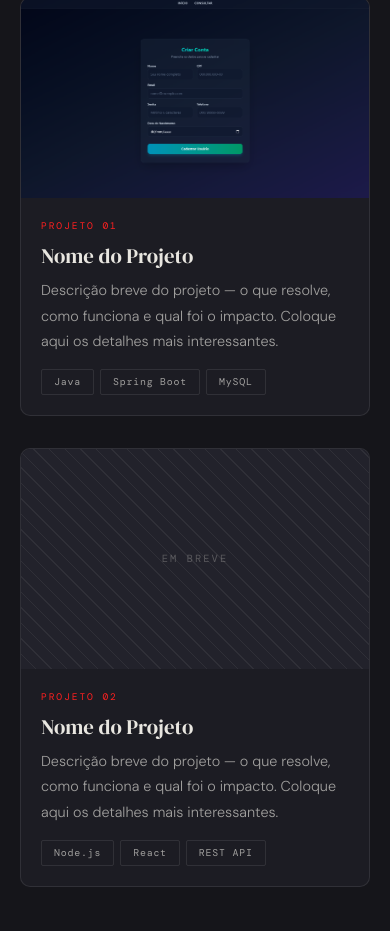
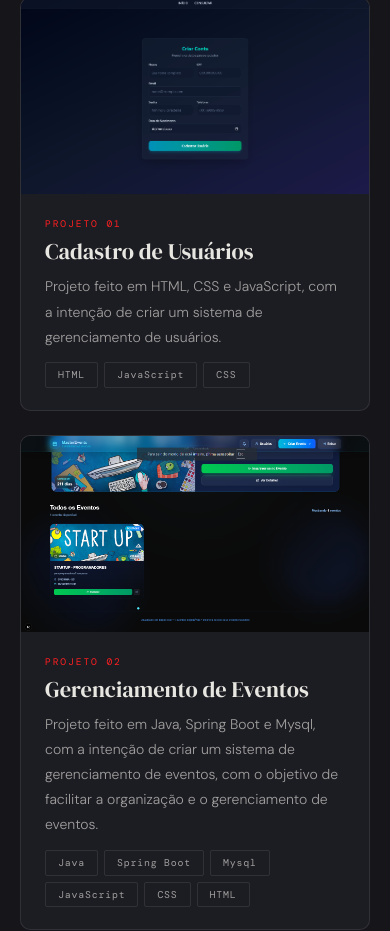
Before and after one commit to eloureir/meu-portfolio, a plain HTML site: page index.html in a window 390 px wide. Shown: the part 2813-3744 px from the top of the page. Drawn offline with nearby package versions, Linux system fonts and the light colour scheme; a web font is replaced by a local one.

Commit message:
Add project cards and update styles in index.html

```diff
--- a/index.html
+++ b/index.html
@@ -228,6 +228,114 @@ footer{border-top:1px solid var(--line2);padding:28px 48px;display:flex;align-it
 #mobile-nav a{display:block;padding:14px 28px;font-family:var(--mono);font-size:.78rem;color:var(--muted);letter-spacing:.12em;text-transform:uppercase;border-bottom:1px solid var(--line2);transition:color .15s,background .15s;}
 #mobile-nav a:hover{color:var(--accent);background:rgba(255,32,32,.04);}
 
+/* ===================== PROJECTS ===================== */
+.projects-grid{
+  display:grid;
+  grid-template-columns:1fr 1fr;
+  gap:24px;
+}
+
+.proj-card{
+  display:flex;
+  flex-direction:column;
+  background:var(--bg2);
+  border:1px solid var(--line);
+  border-radius:10px;
+  overflow:hidden;
+  transition:border-color .25s,transform .3s var(--ease);
+}
+.proj-card:hover{
+  border-color:rgba(255,32,32,.35);
+  transform:translateY(-4px);
+}
+
+.proj-img-wrap{
+  position:relative;
+  width:100%;
+  aspect-ratio:16/9;
+  overflow:hidden;
+  background:var(--bg3);
+  flex-shrink:0;
+}
+.proj-img-wrap img{
+  width:100%;
+  height:100%;
+  object-fit:cover;
+  object-position:top;
+  display:block;
+  transition:transform .5s var(--ease);
+}
+.proj-img-wrap:hover img{transform:scale(1.04);}
+
+.proj-img-placeholder{
+  width:100%;
+  height:100%;
+  display:flex;
+  align-items:center;
+  justify-content:center;
+  font-family:var(--mono);
+  font-size:.65rem;
+  color:var(--dim);
+  letter-spacing:.2em;
+  text-transform:uppercase;
+  background:repeating-linear-gradient(45deg,transparent,transparent 10px,var(--line2) 10px,var(--line2) 11px);
+}
+
+.proj-overlay{
+  position:absolute;
+  inset:0;
+  background:rgba(12,12,14,.7);
+  display:flex;
+  align-items:flex-end;
+  gap:10px;
+  padding:16px;
+  opacity:0;
+  transition:opacity .25s;
+  backdrop-filter:blur(4px);
+}
+.proj-img-wrap:hover .proj-overlay{opacity:1;}
+
+.proj-link-btn{
+  display:inline-flex;
+  align-items:center;
+  gap:6px;
+  padding:7px 14px;
+  font-family:var(--mono);
+  font-size:.63rem;
+  letter-spacing:.1em;
+  text-transform:uppercase;
+  border:1px solid rgba(255,255,255,.25);
+  color:var(--text);
+  border-radius:3px;
+  text-decoration:none;
+  transition:border-color .2s,color .2s;
+  cursor:none;
+}
+.proj-link-btn:hover{border-color:var(--accent);color:var(--accent);}
+.proj-link-btn svg{width:12px;height:12px;}
+
+.proj-body{
+  padding:22px 24px;
+  display:flex;
+  flex-direction:column;
+  gap:8px;
+  flex:1;
+}
+.proj-tag{font-family:var(--mono);font-size:.6rem;color:var(--accent);letter-spacing:.2em;text-transform:uppercase;}
+.proj-title{font-family:var(--serif);font-size:1.4rem;color:var(--text);font-weight:400;line-height:1.2;}
+.proj-desc{font-size:.875rem;color:var(--muted);line-height:1.8;font-weight:300;}
+.proj-chips{display:flex;flex-wrap:wrap;gap:6px;margin-top:4px;}
+
+/* STATS */
+.stats-section{border-top:1px solid var(--line2);border-bottom:1px solid var(--line2);padding:60px 48px;background:var(--bg2);}
+.stats-inner{max-width:1200px;margin:0 auto;display:grid;grid-template-columns:repeat(4,1fr);gap:1px;background:var(--line2);border:1px solid var(--line2);}
+.stat-card{background:var(--bg2);padding:40px 32px;text-align:center;position:relative;overflow:hidden;transition:background .2s;}
+.stat-card::before{content:'';position:absolute;bottom:0;left:50%;transform:translateX(-50%);width:0;height:2px;background:var(--accent);transition:width .4s var(--ease);}
+.stat-card:hover{background:var(--bg3);}
+.stat-card:hover::before{width:80%;}
+.stat-num{font-family:var(--serif);font-size:3.5rem;color:var(--accent);line-height:1;margin-bottom:10px;font-weight:400;}
+.stat-label{font-family:var(--mono);font-size:.62rem;color:var(--dim);letter-spacing:.15em;text-transform:uppercase;}
+
 /* RESPONSIVE */
 @media(max-width:900px){
   #cursor-dot,#cursor-ring{display:none;}
@@ -246,6 +354,8 @@ footer{border-top:1px solid var(--line2);padding:28px 48px;display:flex;align-it
   .tl-item{grid-template-columns:1fr;gap:6px;}
   #contact{padding:88px 24px;}
   footer{flex-direction:column;gap:10px;text-align:center;padding:24px;}
+  .projects-grid{grid-template-columns:1fr;}
+  .stats-inner{grid-template-columns:1fr 1fr;}
 }
 @media(max-width:600px){
   nav{height:54px;padding:0 18px;}
@@ -264,6 +374,8 @@ footer{border-top:1px solid var(--line2);padding:28px 48px;display:flex;align-it
   .contact-link{justify-content:center;}
   footer{padding:20px;font-size:.58rem;}
   .scroll-cue{display:none;}
+  .stats-section{padding:40px 20px;}
+  .stat-num{font-size:2.8rem;}
 }
 </style>
 </head>
@@ -373,7 +485,6 @@ footer{border-top:1px solid var(--line2);padding:28px 48px;display:flex;align-it
     <div class="marquee-item">Spring Boot <span class="marquee-sep">&#9632;</span></div>
     <div class="marquee-item">MySQL <span class="marquee-sep">&#9632;</span></div>
     <div class="marquee-item">Node.js <span class="marquee-sep">&#9632;</span></div>
-
     <div class="marquee-item">React <span class="marquee-sep">&#9632;</span></div>
     <div class="marquee-item">REST APIs <span class="marquee-sep">&#9632;</span></div>
     <div class="marquee-item">JPA / Hibernate <span class="marquee-sep">&#9632;</span></div>
@@ -435,108 +546,78 @@ footer{border-top:1px solid var(--line2);padding:28px 48px;display:flex;align-it
     <h2 class="sec-title">Projetos</h2>
     <div class="sec-line"></div>
   </div>
+
   <div class="projects-grid">
 
-    <!-- CARD 1 — Vertical (imagem em cima) -->
-    <article class="proj-card proj-vertical reveal">
+    <!-- CARD 1 -->
+    <article class="proj-card reveal">
       <div class="proj-img-wrap">
-        <img src="https://github.com/eloureir/meu-portfolio/blob/main/Captura%20de%20tela%202026-03-31%20153959.png?raw=true" alt="Screenshot do Projeto 1">
+        <img
+          src="https://github.com/eloureir/meu-portfolio/blob/main/Captura%20de%20tela%202026-03-31%20153959.png?raw=true"
+          alt="Screenshot do Projeto 1"
+          onerror="this.style.display='none';this.parentElement.querySelector('.proj-img-placeholder').style.display='flex';"
+        >
+        <div class="proj-img-placeholder" style="display:none;">preview</div>
         <div class="proj-overlay">
           <a href="#" class="proj-link-btn" target="_blank">
-            <svg width="14" height="14" fill="none" stroke="currentColor" stroke-width="2" viewBox="0 0 24 24"><path d="M9 19c-5 1.5-5-2.5-7-3m14 6v-3.87a3.37 3.37 0 00-.94-2.61c3.14-.35 6.44-1.54 6.44-7A5.44 5.44 0 0020 4.77 5.07 5.07 0 0019.91 1S18.73.65 16 2.48a13.38 13.38 0 00-7 0C6.27.65 5.09 1 5.09 1A5.07 5.07 0 005 4.77a5.44 5.44 0 00-1.5 3.78c0 5.42 3.3 6.61 6.44 7A3.37 3.37 0 009 18.13V22"/></svg>
+            <svg fill="none" stroke="currentColor" stroke-width="2" viewBox="0 0 24 24"><path d="M9 19c-5 1.5-5-2.5-7-3m14 6v-3.87a3.37 3.37 0 00-.94-2.61c3.14-.35 6.44-1.54 6.44-7A5.44 5.44 0 0020 4.77 5.07 5.07 0 0019.91 1S18.73.65 16 2.48a13.38 13.38 0 00-7 0C6.27.65 5.09 1 5.09 1A5.07 5.07 0 005 4.77a5.44 5.44 0 00-1.5 3.78c0 5.42 3.3 6.61 6.44 7A3.37 3.37 0 009 18.13V22"/></svg>
             GitHub
           </a>
           <a href="#" class="proj-link-btn" target="_blank">
-            <svg width="14" height="14" fill="none" stroke="currentColor" stroke-width="2" viewBox="0 0 24 24"><path d="M18 13v6a2 2 0 01-2 2H5a2 2 0 01-2-2V8a2 2 0 012-2h6"/><polyline points="15 3 21 3 21 9"/><line x1="10" y1="14" x2="21" y2="3"/></svg>
+            <svg fill="none" stroke="currentColor" stroke-width="2" viewBox="0 0 24 24"><path d="M18 13v6a2 2 0 01-2 2H5a2 2 0 01-2-2V8a2 2 0 012-2h6"/><polyline points="15 3 21 3 21 9"/><line x1="10" y1="14" x2="21" y2="3"/></svg>
             Demo
           </a>
         </div>
       </div>
       <div class="proj-body">
         <span class="proj-tag">Projeto 01</span>
-        <h3 class="proj-title">Nome do Projeto</h3>
-        <p class="proj-desc">Descrição breve do projeto — o que resolve, como funciona e qual foi o impacto. Coloque aqui os detalhes mais interessantes.</p>
+        <h3 class="proj-title">Cadastro de Usuários</h3>
+        <p class="proj-desc">Projeto feito em HTML, CSS e JavaScript, com a intenção de criar um sistema de gerenciamento de usuários.</p>
         <div class="proj-chips">
-          <span class="chip">Java</span>
-          <span class="chip">Spring Boot</span>
-          <span class="chip">MySQL</span>
+          <span class="chip">HTML</span>
+          <span class="chip">JavaScript</span>
+          <span class="chip">CSS</span>
         </div>
       </div>
     </article>
 
-    <!-- CARD 2 — Horizontal (imagem à esquerda) -->
-    <article class="proj-card proj-horizontal reveal">
+    <!-- CARD 2 -->
+    <article class="proj-card reveal">
       <div class="proj-img-wrap">
+        <img
+          src="https://github.com/eloureir/meu-portfolio/blob/main/Captura%20de%20tela%202026-04-01%20102858.png?raw=true"
+          alt="Screenshot do Projeto 2"
+          onerror="this.style.display='none';this.parentElement.querySelector('.proj-img-placeholder').style.display='flex';"
+        >
         <div class="proj-img-placeholder">Em breve</div>
         <div class="proj-overlay">
           <a href="#" class="proj-link-btn" target="_blank">
-            <svg width="14" height="14" fill="none" stroke="currentColor" stroke-width="2" viewBox="0 0 24 24"><path d="M9 19c-5 1.5-5-2.5-7-3m14 6v-3.87a3.37 3.37 0 00-.94-2.61c3.14-.35 6.44-1.54 6.44-7A5.44 5.44 0 0020 4.77 5.07 5.07 0 0019.91 1S18.73.65 16 2.48a13.38 13.38 0 00-7 0C6.27.65 5.09 1 5.09 1A5.07 5.07 0 005 4.77a5.44 5.44 0 00-1.5 3.78c0 5.42 3.3 6.61 6.44 7A3.37 3.37 0 009 18.13V22"/></svg>
+            <svg fill="none" stroke="currentColor" stroke-width="2" viewBox="0 0 24 24"><path d="M9 19c-5 1.5-5-2.5-7-3m14 6v-3.87a3.37 3.37 0 00-.94-2.61c3.14-.35 6.44-1.54 6.44-7A5.44 5.44 0 0020 4.77 5.07 5.07 0 0019.91 1S18.73.65 16 2.48a13.38 13.38 0 00-7 0C6.27.65 5.09 1 5.09 1A5.07 5.07 0 005 4.77a5.44 5.44 0 00-1.5 3.78c0 5.42 3.3 6.61 6.44 7A3.37 3.37 0 009 18.13V22"/></svg>
             GitHub
           </a>
           <a href="#" class="proj-link-btn" target="_blank">
-            <svg width="14" height="14" fill="none" stroke="currentColor" stroke-width="2" viewBox="0 0 24 24"><path d="M18 13v6a2 2 0 01-2 2H5a2 2 0 01-2-2V8a2 2 0 012-2h6"/><polyline points="15 3 21 3 21 9"/><line x1="10" y1="14" x2="21" y2="3"/></svg>
+            <svg fill="none" stroke="currentColor" stroke-width="2" viewBox="0 0 24 24"><path d="M18 13v6a2 2 0 01-2 2H5a2 2 0 01-2-2V8a2 2 0 012-2h6"/><polyline points="15 3 21 3 21 9"/><line x1="10" y1="14" x2="21" y2="3"/></svg>
             Demo
           </a>
         </div>
       </div>
       <div class="proj-body">
         <span class="proj-tag">Projeto 02</span>
-        <h3 class="proj-title">Nome do Projeto</h3>
-        <p class="proj-desc">Descrição breve do projeto — o que resolve, como funciona e qual foi o impacto. Coloque aqui os detalhes mais interessantes.</p>
+        <h3 class="proj-title">Gerenciamento de Eventos</h3>
+        <p class="proj-desc">Projeto feito em Java, Spring Boot e Mysql, com a intenção de criar um sistema de gerenciamento de eventos, com o objetivo de facilitar a organização e o gerenciamento de eventos.</p>
         <div class="proj-chips">
-          <span class="chip">Node.js</span>
-          <span class="chip">React</span>
-          <span class="chip">REST API</span>
+          <span class="chip">Java</span>
+          <span class="chip">Spring Boot</span>
+          <span class="chip">Mysql</span>
+          <span class="chip">JavaScript</span>
+          <span class="chip">CSS</span>
+          <span class="chip">HTML</span>
         </div>
       </div>
     </article>
 
   </div>
 </section>
-
-<style>
-/* PROJECTS */
-.projects-grid{display:flex;flex-direction:column;gap:32px;}
-
-/* Vertical card */
-.proj-vertical{display:flex;flex-direction:column;background:var(--bg2);border:1px solid var(--line);border-radius:10px;overflow:hidden;transition:border-color .25s,transform .3s var(--ease);}
-.proj-vertical:hover{border-color:rgba(255,32,32,.35);transform:translateY(-4px);}
-.proj-vertical .proj-img-wrap{position:relative;aspect-ratio:16/9;overflow:hidden;}
-
-/* Horizontal card */
-.proj-horizontal{display:grid;grid-template-columns:1fr 1fr;background:var(--bg2);border:1px solid var(--line);border-radius:10px;overflow:hidden;transition:border-color .25s,transform .3s var(--ease);}
-.proj-horizontal:hover{border-color:rgba(255,32,32,.35);transform:translateY(-4px);}
-.proj-horizontal .proj-img-wrap{position:relative;min-height:280px;overflow:hidden;}
-
-/* Shared image */
-.proj-img-wrap{background:var(--bg3);}
-.proj-img-placeholder{width:100%;height:100%;display:flex;align-items:center;justify-content:center;font-family:var(--mono);font-size:.65rem;color:var(--dim);letter-spacing:.2em;text-transform:uppercase;background:repeating-linear-gradient(45deg,transparent,transparent 10px,var(--line2) 10px,var(--line2) 11px);}
-.proj-img-wrap img{width:100%;height:100%;object-fit:cover;object-position:top;display:block;transition:transform .5s var(--ease);}
-.proj-img-wrap:hover img{transform:scale(1.04);}
-
-/* Overlay buttons */
-.proj-overlay{position:absolute;inset:0;background:rgba(12,12,14,.7);display:flex;align-items:flex-end;gap:10px;padding:20px;opacity:0;transition:opacity .25s;backdrop-filter:blur(4px);}
-.proj-img-wrap:hover .proj-overlay{opacity:1;}
-.proj-link-btn{display:inline-flex;align-items:center;gap:6px;padding:8px 16px;font-family:var(--mono);font-size:.65rem;letter-spacing:.1em;text-transform:uppercase;border:1px solid rgba(255,255,255,.25);color:var(--text);border-radius:3px;transition:border-color .2s,color .2s;cursor:none;}
-.proj-link-btn:hover{border-color:var(--accent);color:var(--accent);}
-
-/* Card body */
-.proj-body{padding:28px 30px;display:flex;flex-direction:column;justify-content:center;gap:10px;}
-.proj-tag{font-family:var(--mono);font-size:.6rem;color:var(--accent);letter-spacing:.2em;text-transform:uppercase;}
-.proj-title{font-family:var(--serif);font-size:1.6rem;color:var(--text);font-weight:400;line-height:1.15;}
-.proj-desc{font-size:.9rem;color:var(--muted);line-height:1.8;font-weight:300;}
-.proj-chips{display:flex;flex-wrap:wrap;gap:6px;margin-top:4px;}
-
-@media(max-width:900px){
-  .proj-horizontal{grid-template-columns:1fr;}
-  .proj-horizontal .proj-img-wrap{min-height:220px;}
-}
-@media(max-width:600px){
-  .proj-vertical .proj-img-wrap{height:200px;}
-  .proj-body{padding:20px;}
-  .proj-title{font-size:1.3rem;}
-}
-</style>
 
 <!-- SKILLS -->
 <section id="skills" class="section">
@@ -558,7 +639,7 @@ footer{border-top:1px solid var(--line2);padding:28px 48px;display:flex;align-it
       <div class="cat-skills">
         <div class="cat-skill-item">
           <div class="skill-name-row"><span class="skill-name-text">Java</span><span class="skill-lvl">70%</span></div>
-          <div class="skill-bar"><div class="skill-bar-fill" style="--w:0.70" data-w="0.70"></div></div>
+          <div class="skill-bar"><div class="skill-bar-fill" data-w="0.70"></div></div>
           <div class="skill-desc-text">OOP, streams, generics, SOLID</div>
         </div>
         <div class="cat-skill-item">
@@ -604,7 +685,6 @@ footer{border-top:1px solid var(--line2);padding:28px 48px;display:flex;align-it
           <div class="skill-bar"><div class="skill-bar-fill" data-w="0.70"></div></div>
           <div class="skill-desc-text">Branches, merge, pull requests</div>
         </div>
-
       </div>
     </div>
 
@@ -707,20 +787,6 @@ footer{border-top:1px solid var(--line2);padding:28px 48px;display:flex;align-it
   </div>
 </section>
 
-<!-- STATS CSS (injected here for simplicity) -->
-<style>
-.stats-section{border-top:1px solid var(--line2);border-bottom:1px solid var(--line2);padding:60px 48px;background:var(--bg2);}
-.stats-inner{max-width:1200px;margin:0 auto;display:grid;grid-template-columns:repeat(4,1fr);gap:1px;background:var(--line2);border:1px solid var(--line2);}
-.stat-card{background:var(--bg2);padding:40px 32px;text-align:center;position:relative;overflow:hidden;transition:background .2s;}
-.stat-card::before{content:'';position:absolute;bottom:0;left:50%;transform:translateX(-50%);width:0;height:2px;background:var(--accent);transition:width .4s var(--ease);}
-.stat-card:hover{background:var(--bg3);}
-.stat-card:hover::before{width:80%;}
-.stat-num{font-family:var(--serif);font-size:3.5rem;color:var(--accent);line-height:1;margin-bottom:10px;font-weight:400;}
-.stat-label{font-family:var(--mono);font-size:.62rem;color:var(--dim);letter-spacing:.15em;text-transform:uppercase;}
-@media(max-width:900px){.stats-section{padding:48px 24px;}.stats-inner{grid-template-columns:1fr 1fr;}}
-@media(max-width:600px){.stats-section{padding:40px 20px;}.stats-inner{grid-template-columns:1fr 1fr;}.stat-num{font-size:2.8rem;}}
-</style>
-
 <footer>
   <span>© 2025 Eric Barbosa Loureiro</span>
   <span>Criciúma, SC — Brasil</span>
@@ -783,7 +849,6 @@ const io = new IntersectionObserver(entries => {
   entries.forEach(entry => {
     if (!entry.isIntersecting) return;
     entry.target.classList.add('visible');
-    // Animate skill bars
     entry.target.querySelectorAll('.skill-bar-fill').forEach(bar => {
       const w = parseFloat(bar.dataset.w || 0);
       bar.style.transform = 'scaleX(' + w + ')';
@@ -793,7 +858,6 @@ const io = new IntersectionObserver(entries => {
 }, { threshold: 0.15 });
 reveals.forEach(el => io.observe(el));
 
-// Initial visible check
 window.addEventListener('load', () => {
   reveals.forEach(el => {
     if (el.getBoundingClientRect().top < window.innerHeight) {
@@ -813,7 +877,6 @@ window.addEventListener('scroll', () => {
 });
 
 // Active nav link on scroll
-const sections = document.querySelectorAll('section[id], div[id="about"]');
 const navLinks = document.querySelectorAll('.nav-links a');
 const ioNav = new IntersectionObserver(entries => {
   entries.forEach(entry => {
@@ -826,7 +889,6 @@ const ioNav = new IntersectionObserver(entries => {
 }, { threshold: 0.4 });
 document.querySelectorAll('section[id]').forEach(s => ioNav.observe(s));
 
-// Add active nav style
 const navStyle = document.createElement('style');
 navStyle.textContent = '.nav-links a.nav-active{color:var(--text);}.nav-links a.nav-active::after{width:100%;}';
 document.head.appendChild(navStyle);
```
